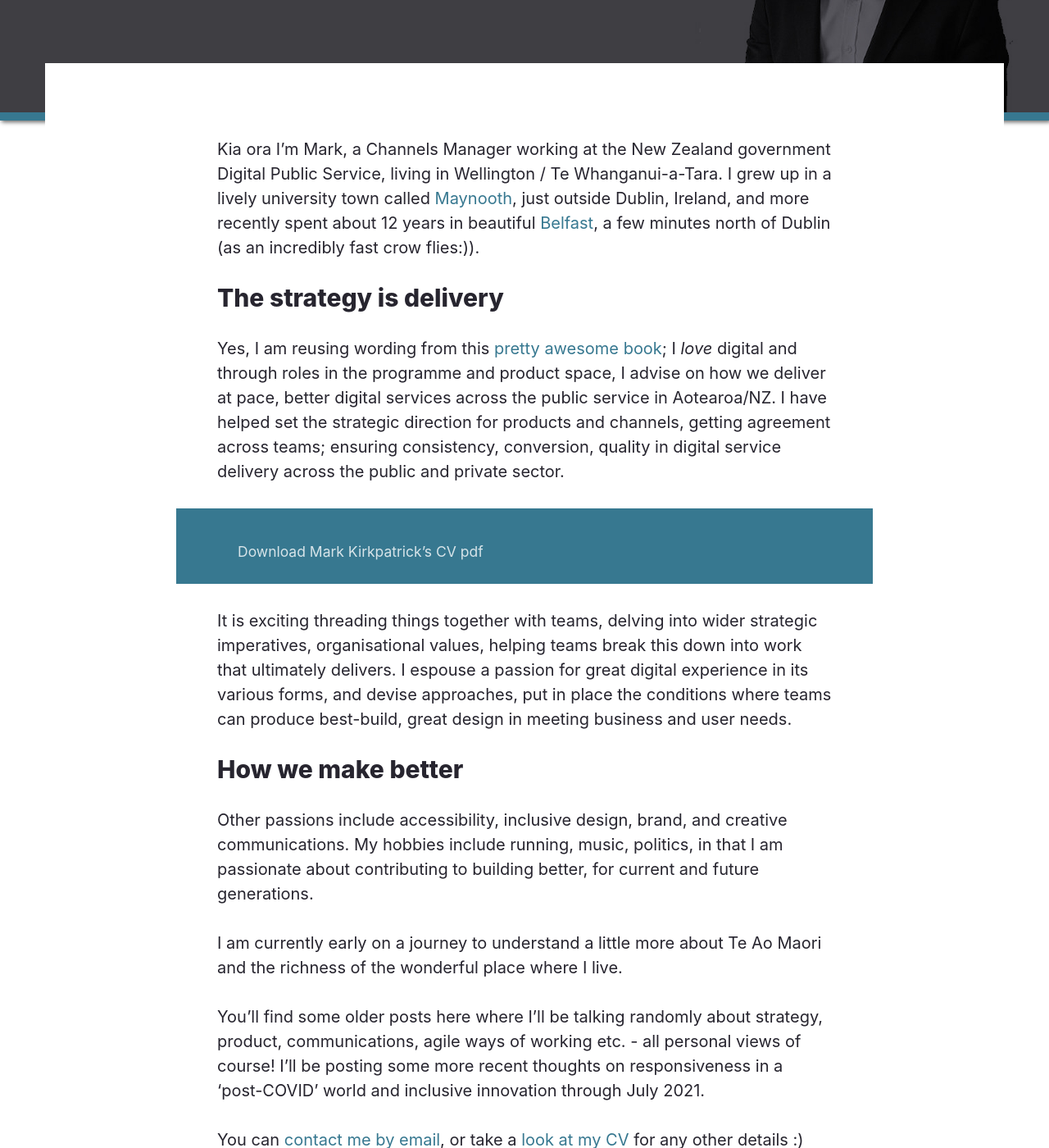
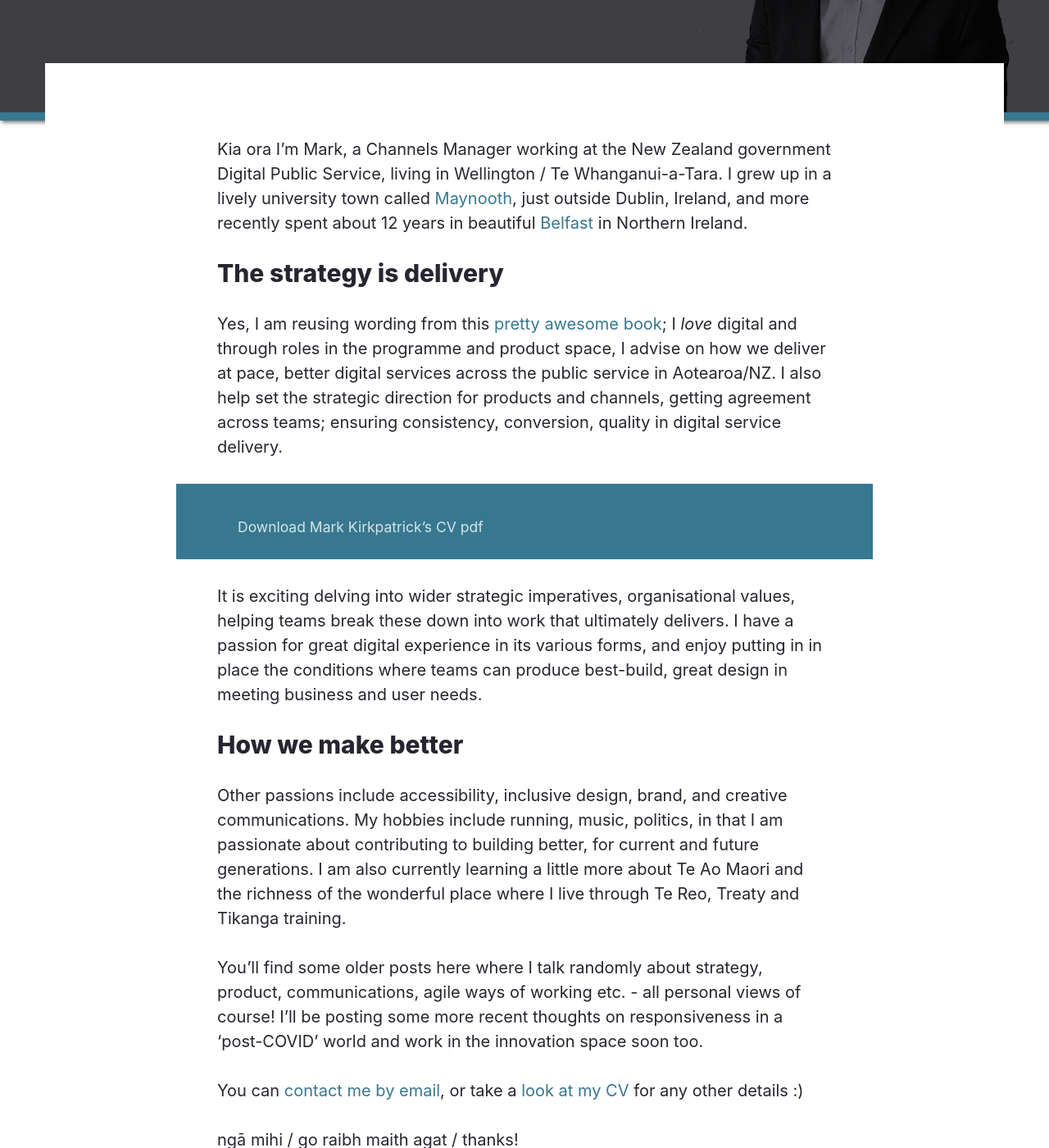
Before and after one commit to mkirkpat/mkirkpat.github.io, a Jekyll site: the page built from about/index.md, in a window 1280 px wide and 1400 px high, scrolled down 273 px. Shown: the whole window at 82% size. Built offline with Jekyll 4.4.1, drawn with Linux system fonts in a browser that asks for light colours; nearby versions of some CDN libraries.

Commit message:
Fix typos

```diff
--- a/about/index.md
+++ b/about/index.md
@@ -6,21 +6,19 @@ header-bg-image: about-bg.jpg
 permalink:  /about
 ---
 
-Kia ora I’m Mark, a Channels Manager working at the New Zealand government Digital Public Service, living in Wellington / Te Whanganui-a-Tara. I grew up in a lively university town called [Maynooth](https://en.wikipedia.org/wiki/Maynooth), just outside Dublin, Ireland, and more recently spent about 12 years in beautiful [Belfast](https://lovebelfast.co.uk/), a few minutes north of Dublin (as an incredibly fast crow flies:)).
+Kia ora I’m Mark, a Channels Manager working at the New Zealand government Digital Public Service, living in Wellington / Te Whanganui-a-Tara. I grew up in a lively university town called [Maynooth](https://en.wikipedia.org/wiki/Maynooth), just outside Dublin, Ireland, and more recently spent about 12 years in beautiful [Belfast](https://lovebelfast.co.uk/) in Northern Ireland.
 ## The strategy is delivery
 
-Yes, I am reusing wording from this [pretty awesome book](https://www.amazon.com/Digital-Transformation-Scale-Strategy-Perspectives/dp/1907994785); I *love* digital and through roles in the programme and product space, I advise on how we deliver at pace, better digital services across the public service in Aotearoa/NZ. I have helped set the strategic direction for products and channels, getting agreement across teams;  ensuring consistency, conversion, quality in digital service delivery across the public and private sector.
+Yes, I am reusing wording from this [pretty awesome book](https://www.amazon.com/Digital-Transformation-Scale-Strategy-Perspectives/dp/1907994785); I *love* digital and through roles in the programme and product space, I advise on how we deliver at pace, better digital services across the public service in Aotearoa/NZ. I also help set the strategic direction for products and channels, getting agreement across teams;  ensuring consistency, conversion, quality in digital service delivery.
 
 > [Download Mark Kirkpatrick's CV pdf](cv-mark-kirkpatrick-07-21.pdf "Mark Kirkpatrick CV")
 
-It is exciting threading things together with teams, delving into wider strategic imperatives, organisational values, helping teams break this down into work that ultimately delivers. I espouse a passion for great digital experience in its various forms, and devise approaches, put in place the conditions where teams can produce best-build, great design in meeting business and user needs.
+It is exciting delving into wider strategic imperatives, organisational values, helping teams break these down into work that ultimately delivers. I have a passion for great digital experience in its various forms, and enjoy putting in in place the conditions where teams can produce best-build, great design in meeting business and user needs.
 ## How we make better
 
-Other passions include accessibility, inclusive design, brand, and creative communications. My hobbies include running, music, politics, in that I am passionate about contributing to building better, for current and future generations.
+Other passions include accessibility, inclusive design, brand, and creative communications. My hobbies include running, music, politics, in that I am passionate about contributing to building better, for current and future generations.  I am also currently learning a little more about Te Ao Maori and the richness of the wonderful place where I live through Te Reo, Treaty and Tikanga training.
 
-I am currently early on a journey to understand a little more about Te Ao Maori and the richness of the wonderful place where I live.
-
-You’ll find some older posts here where I’ll be talking randomly about strategy, product, communications, agile ways of working etc. - all personal views of course!  I’ll be posting some more recent thoughts on responsiveness in a 'post-COVID' world and inclusive innovation through July 2021.
+You’ll find some older posts here where I talk randomly about strategy, product, communications, agile ways of working etc. - all personal views of course!  I’ll be posting some more recent thoughts on responsiveness in a 'post-COVID' world and work in the innovation space soon too.
 
 You can [contact me by email](mailto:markkirkpatrick@gmail.com), or take a [look at my CV](https://mkirkpat.github.io/cv/) for any other details :)
 
```
